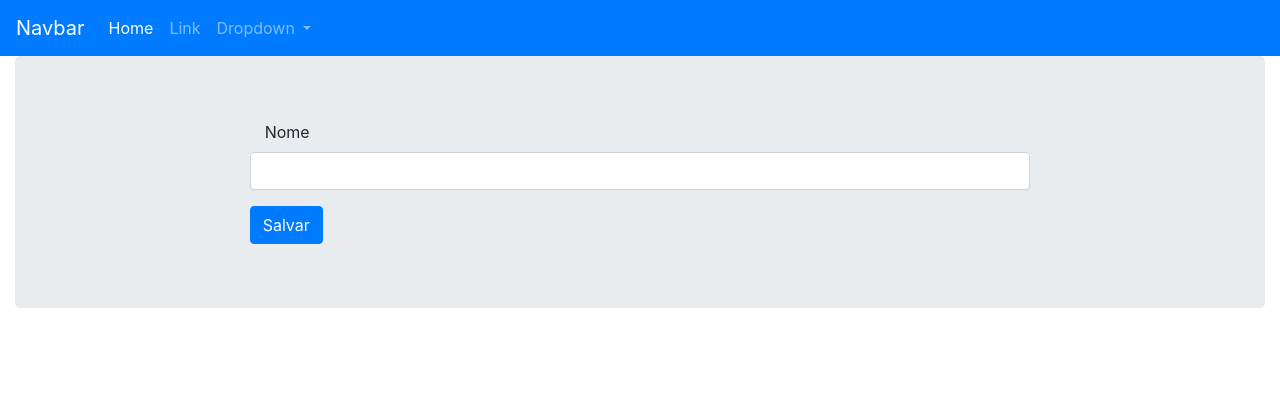
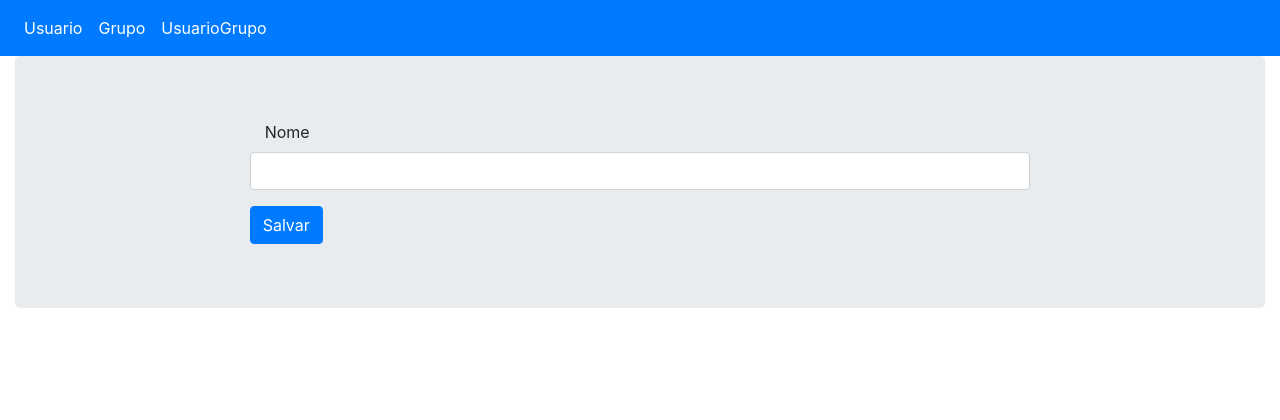
Before and after one commit to MatheusCustodio/controle_finnceiro_TCOI5, a Django app: page /controle_financeiro/grupo/incluir in a window 1280 px wide. Shown: the top 420 px of the page. Run offline with Django 3.2, Linux system fonts and the light colour scheme; some libraries are stand-ins or nearby versions.

Commit message:
adicionado navbar nas telas de listagem

```diff
--- a/controle_financeiro/templates/base.html
+++ b/controle_financeiro/templates/base.html
@@ -15,27 +15,18 @@
 </head>
 <body>
      <nav class="navbar navbar-expand-lg navbar-dark bg-primary">
-      <a class="navbar-brand" href="#">Navbar</a>
       <button class="navbar-toggler" type="button" data-toggle="collapse" data-target="#navbarSupportedContent" aria-controls="navbarSupportedContent" aria-expanded="false" aria-label="Toggle navigation">
         <span class="navbar-toggler-icon"></span>
       </button>
         <ul class="navbar-nav mr-auto">
           <li class="nav-item active">
-            <a class="nav-link" href="#">Home <span class="sr-only">(current)</span></a>
+            <a class="nav-link" href="{% url 'listar_usuario' %}">Usuario <span class="sr-only">(current)</span></a>
           </li>
-          <li class="nav-item">
-            <a class="nav-link" href="#">Link</a>
+          <li class="nav-item active">
+            <a class="nav-link" href="{% url 'listar_grupo' %}">Grupo <span class="sr-only">(current)</span></a>
           </li>
-          <li class="nav-item dropdown">
-            <a class="nav-link dropdown-toggle" href="#" id="navbarDropdown" role="button" data-toggle="dropdown" aria-haspopup="true" aria-expanded="false">
-              Dropdown
-            </a>
-            <div class="dropdown-menu" aria-labelledby="navbarDropdown">
-              <a class="dropdown-item" href="#">Action</a>
-              <a class="dropdown-item" href="#">Another action</a>
-              <div class="dropdown-divider"></div>
-              <a class="dropdown-item" href="#">Something else here</a>
-            </div>
+          <li class="nav-item active">
+            <a class="nav-link" href="{% url 'listar_usuario_grupo' %}">UsuarioGrupo <span class="sr-only">(current)</span></a>
           </li>
         </ul>
       </div>
```
Also changed, not shown: controle_financeiro/templates/grupo/listar.html (+6 -11 lines), controle_financeiro/templates/usuario/listar.html (+7 -12 lines), controle_financeiro/templates/usuarioGrupo/listar.html (+6 -12 lines).
